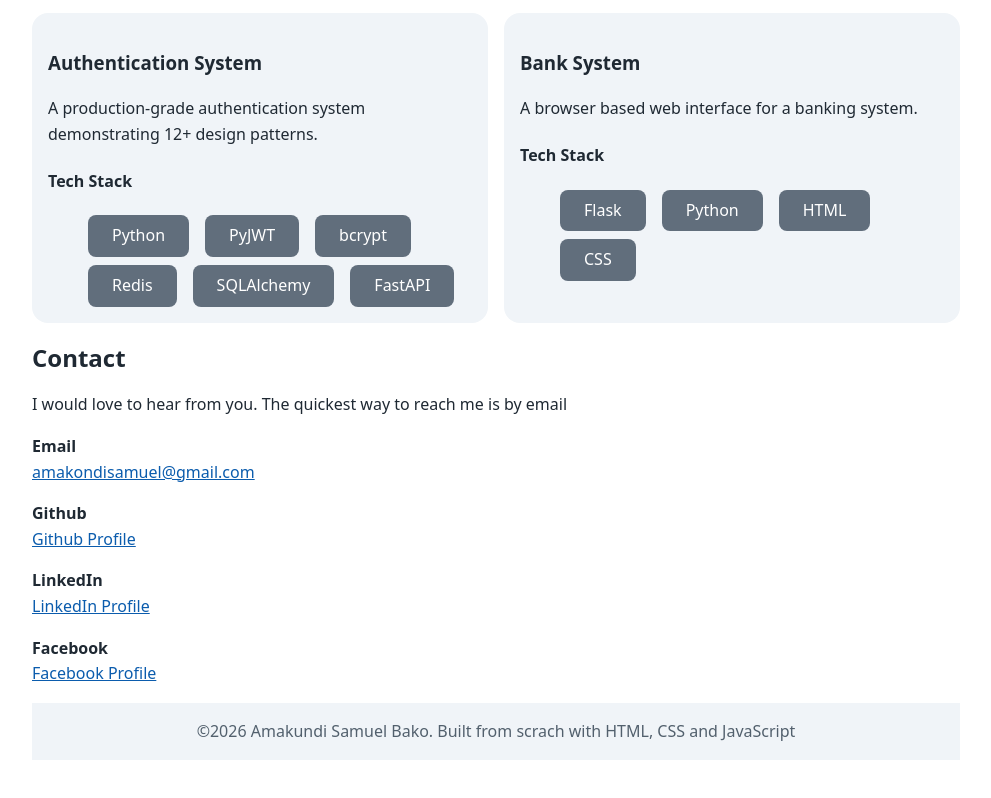
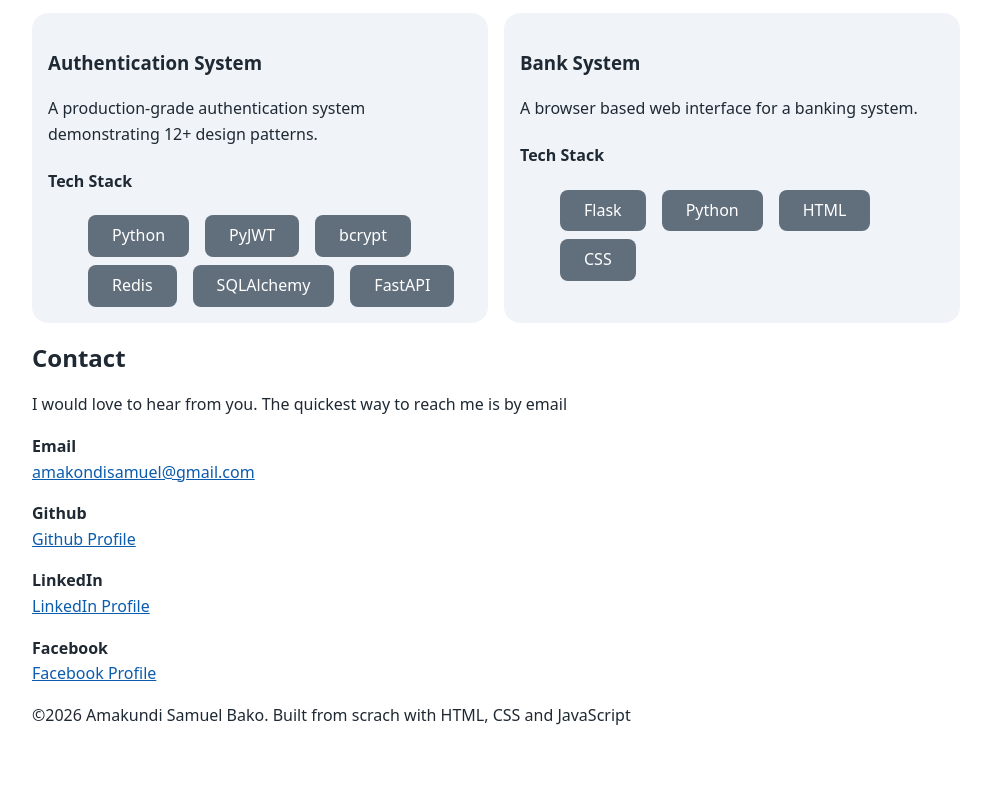
Before and after one commit to amakundisamuelbako/my_portfolio_site, a website: page src/index.html in a window 1280 px wide. Shown: the part 1186-1984 px from the top of the page, without its empty margins (144-1135 px from the left). Drawn offline with Linux system fonts and the light colour scheme.

Commit message:
Break the css on purpose

```diff
--- a/src/css/style.css
+++ b/src/css/style.css
@@ -203,7 +203,7 @@ p {
 }
 
 /*----------- 8. Page Footer ------------*/
-.site-footer {
+.site-footer
   padding: var(--space-2);
   color: var(--color-muted);
   background-color: var(--color-surface);
```
